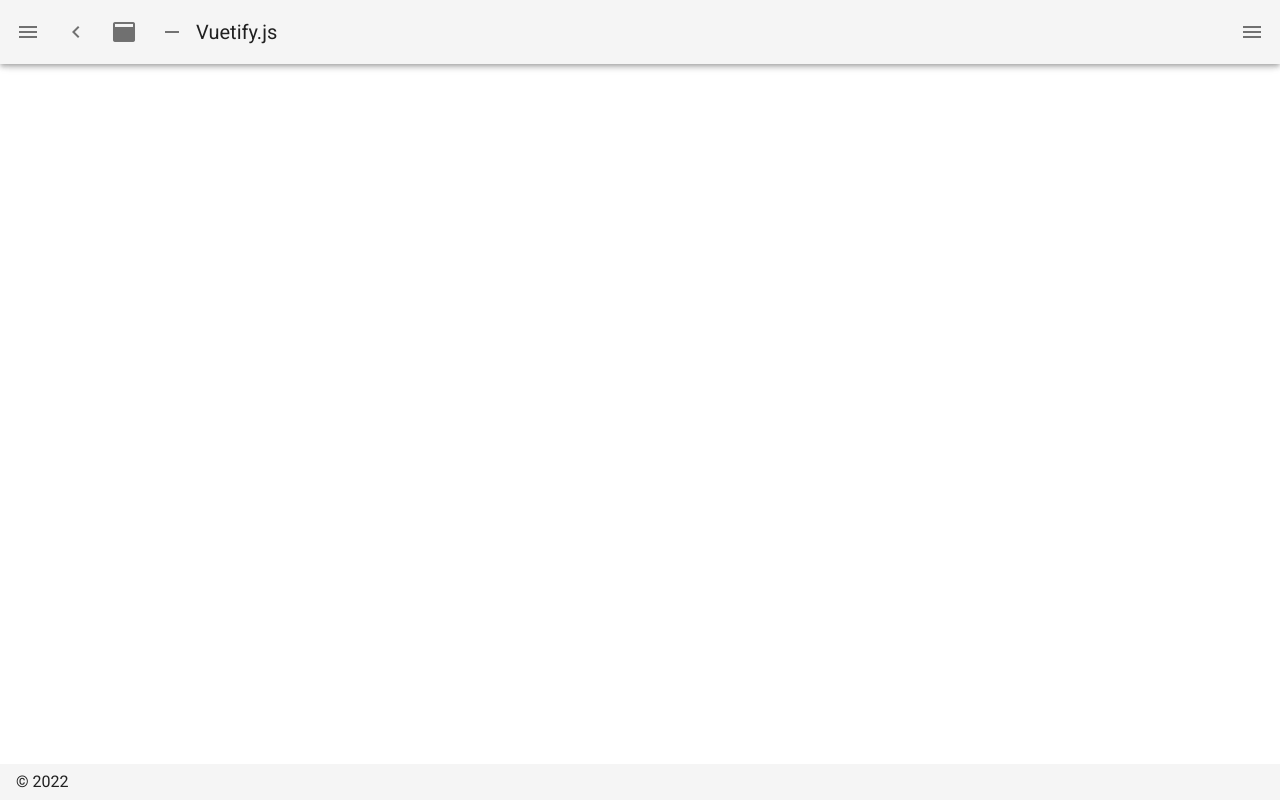
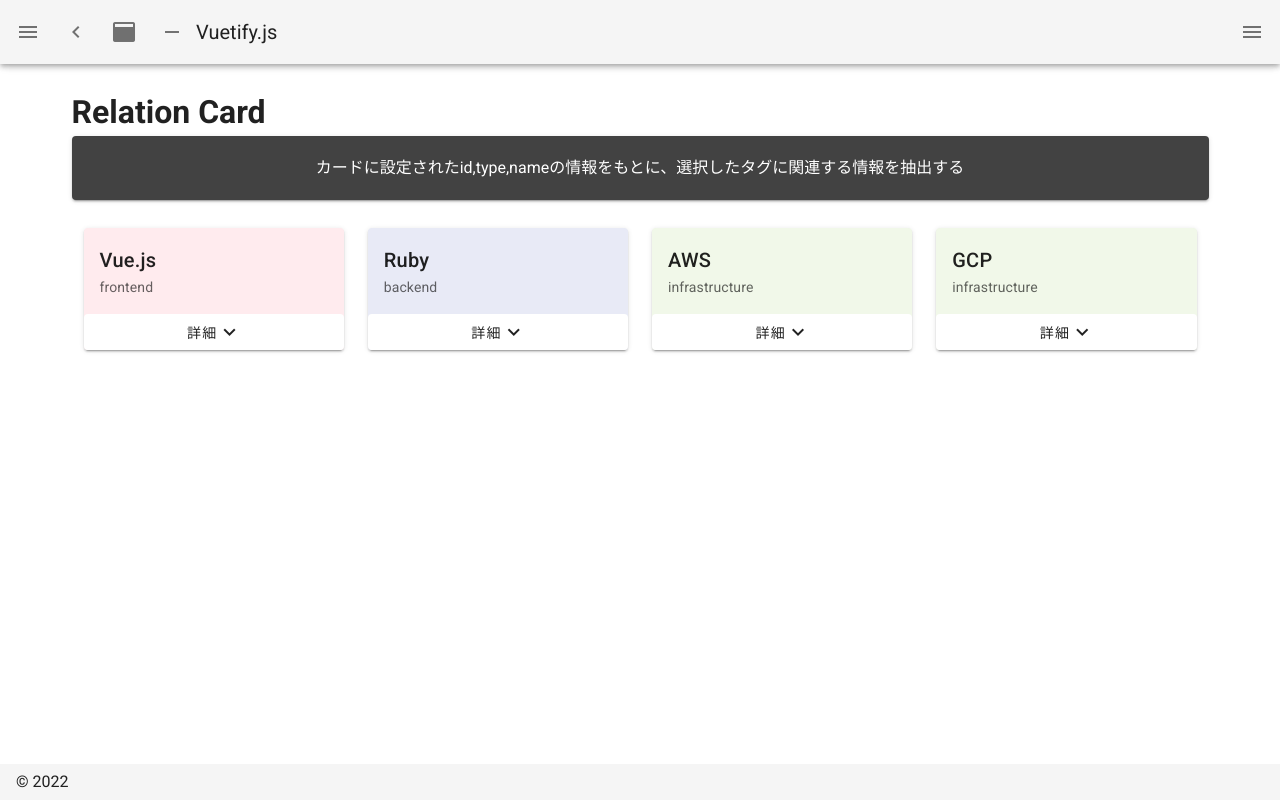
Before and after one commit to yuki0235/sample-nuxt-app, a Nuxt app: page /relation_card in a window 1280 px wide. Before the commit this address had no page. Built offline with nearby package versions, Linux system fonts and the light colour scheme.

Commit message:
diplay grid cards

```diff
--- /dev/null
+++ b/pages/relation_card.vue
@@ -0,0 +1,89 @@
+<template>
+  <div class="container">
+    <h1>{{ title }}</h1>
+    <v-card class="pageDescription" color="secondary">
+      <p>
+        カードに設定されたid,type,nameの情報をもとに、選択したタグに関連する情報を抽出する
+      </p>
+    </v-card>
+    <v-container>
+      <v-row>
+        <v-col v-for="card in cards" :key="card.id" :cols="3">
+          <v-card :color="color(card.type)">
+            <v-card-title>{{ card.name }}</v-card-title>
+            <v-card-subtitle>{{ card.type }}</v-card-subtitle>
+            <v-btn class="white" text @click="card.show = !card.show" width="100%">
+              詳細
+              <v-icon>{{ card.show ? 'mdi-chevron-up' : 'mdi-chevron-down' }}</v-icon>
+            </v-btn>
+            <v-card-text class="white" v-show="card.show">{{ card.desc }}</v-card-text>
+          </v-card>
+        </v-col>
+      </v-row>
+    </v-container>
+  </div>
+</template>
+
+<script>
+export default {
+  data() {
+    return {
+      title: "Relation Card",
+      cards: [
+        {
+          id: 1,
+          type: "frontend",
+          name: "Vue.js",
+          desc: "学習コストの低いJavaScriptフレームワークです",
+          show: false
+        },
+        {
+          id: 2,
+          type: "backend",
+          name: "Ruby",
+          desc: "初学者向けのサーバサイドプログラミング言語です",
+          show: false
+
+        },
+        {
+          id: 3,
+          type: "infrastructure",
+          name: "AWS",
+          desc: "Amazonから提供されているCloudサービスです",
+          show: false
+        },
+        {
+          id: 4,
+          type: "infrastructure",
+          name: "GCP",
+          desc: "Google Cloudから提供されているCloudサービスです",
+          show: false
+        }
+      ]
+    }
+  },
+  methods: {
+    color(type) {
+      switch (type) {
+        case "frontend":
+          return "red lighten-5"
+        case "backend":
+          return "indigo lighten-5"
+        case "infrastructure":
+          return "light-green lighten-5"
+      }
+    }
+  }
+}
+</script>
+
+<style>
+.pageDescription {
+  height: auto;
+  text-align: center;
+}
+p {
+  padding: 20px;
+  color: white;
+}
+</style>
```
